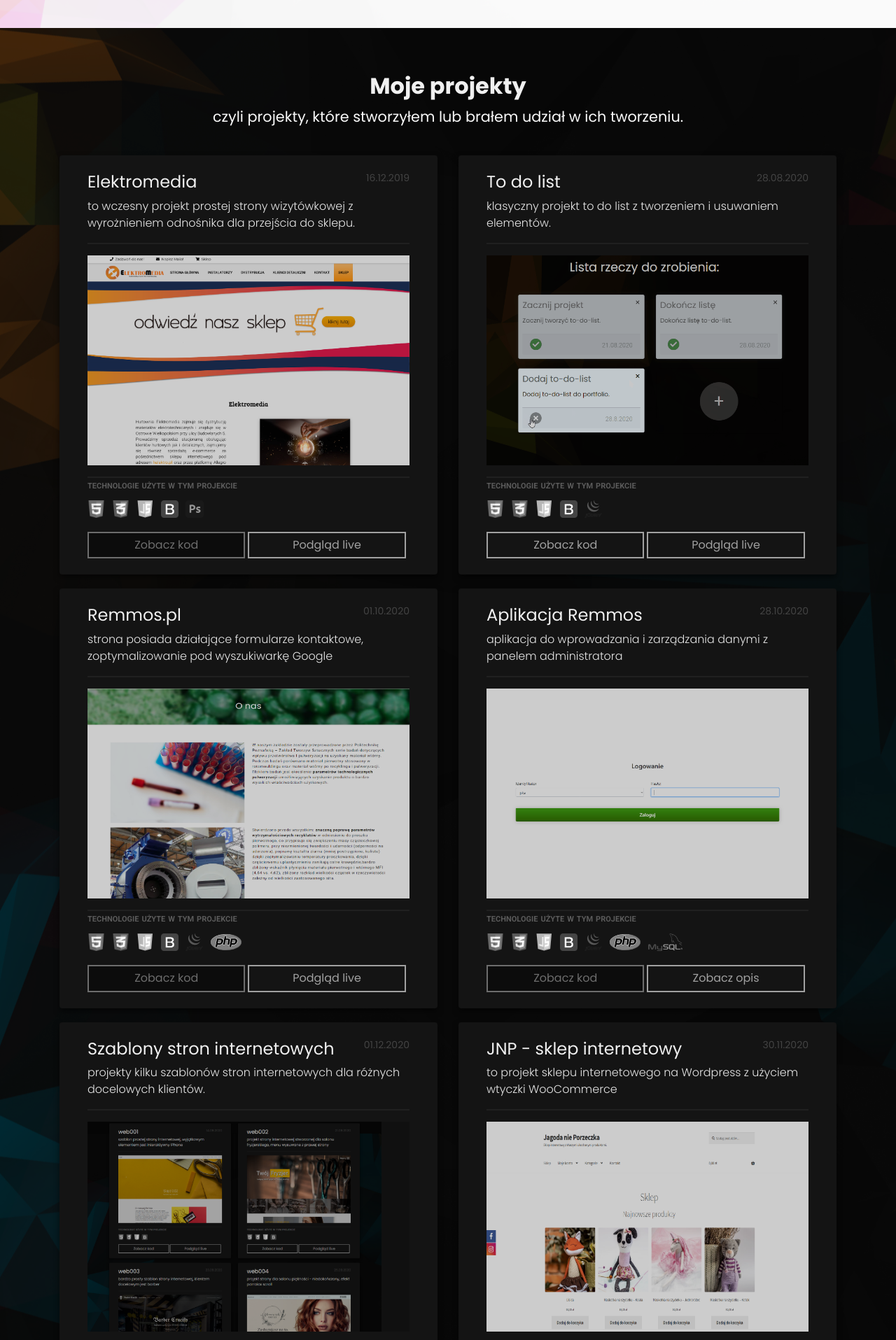
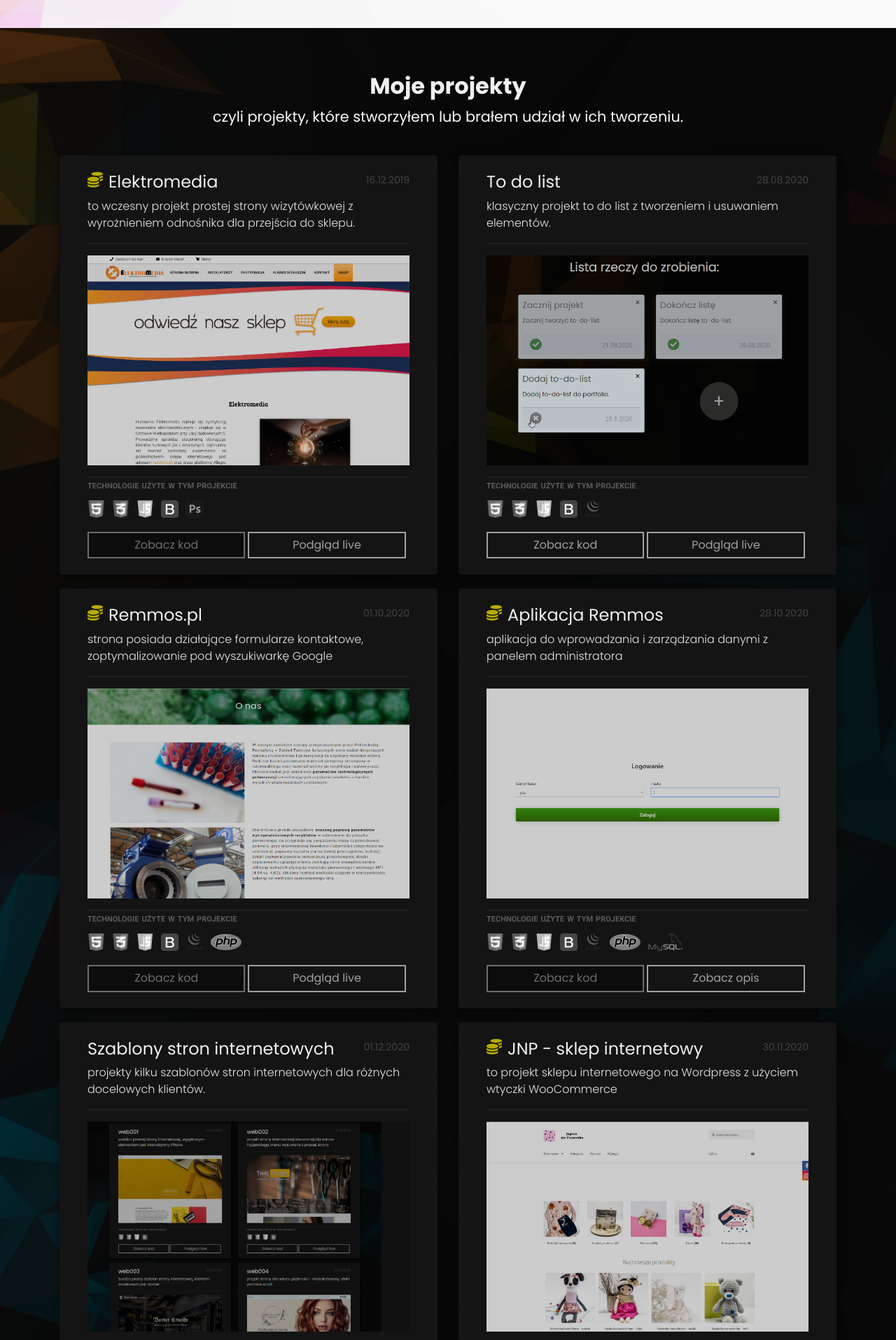
Before and after one commit to Pacislavek/pacislavek.github.io, a PHP site: page / in a window 1280 px wide. Shown: the part 1911-3826 px from the top of the page at 70% size. Run offline with PHP 8.4, Linux system fonts and the light colour scheme; some libraries are stand-ins or nearby versions.

Commit message:
general update

```diff
--- a/css/main.css
+++ b/css/main.css
@@ -324,6 +324,8 @@ a:hover {
   color: rgba(255, 255, 255, 0.2);
   font-size: 14px;
   transition: all 0.3 ease-in;
+  margin-left: auto !important;
+  padding-top: 3px;
 }
 
 .project-date:hover {
@@ -337,7 +339,17 @@ a:hover {
   font-weight: 400;
   padding-top: 6px;
   display: flex;
-  justify-content: space-between;
+}
+
+.commerce {
+  color: #e0d100;
+  font-size: 22px;
+  opacity: 0.8;
+  transition: all 0.3s linear;
+}
+
+.commerce:hover {
+  opacity: 1;
 }
 
 .project-desc {
@@ -422,6 +434,10 @@ a:hover {
 
 .project-todolist:hover {
   background-image: url(../img/todolist.gif);
+}
+
+.project-jnp {
+  background-image: url(../img/jnp_preview.png);
 }
 
 .project-technologies-title {
--- a/index.html
+++ b/index.html
@@ -489,7 +489,7 @@
         <div class="col-lg-6">
           <div data-aos="fade-down" class="project-card">
 
-            <h4 class="h4 project-title">Elektromedia <span class="project-date">16.12.2019</span></h4>
+            <h4 class="h4 project-title"><i title="Projekt komercyjny" class="fas fa-coins commerce mr-2"></i>Elektromedia <span class="project-date">16.12.2019</span></h4>
             <p class="project-desc">to wczesny projekt prostej strony wizytówkowej z wyrożnieniem odnośnika dla przejścia do sklepu.</p>
 
             <hr class="project-hr">
@@ -553,7 +553,7 @@
         <div class="col-lg-6">
           <div data-aos="fade-up" class="project-card">
 
-            <h4 class="h4 project-title">Remmos.pl<span class="project-date">01.10.2020</span></h4>
+            <h4 class="h4 project-title"><i title="Projekt komercyjny" class="fas fa-coins commerce mr-2"></i>Remmos.pl<span class="project-date">01.10.2020</span></h4>
             <p class="project-desc">strona posiada działające formularze kontaktowe, zoptymalizowanie pod wyszukiwarkę Google</p>
 
             <hr class="project-hr">
@@ -586,7 +586,7 @@
         <div class="col-lg-6">
           <div data-aos="fade-up" class="project-card">
 
-            <h4 class="h4 project-title">Aplikacja Remmos<span class="project-date">28.10.2020</span></h4>
+            <h4 class="h4 project-title"><i title="Projekt komercyjny" class="fas fa-coins commerce mr-2"></i>Aplikacja Remmos<span class="project-date">28.10.2020</span></h4>
             <p class="project-desc">aplikacja do wprowadzania i zarządzania danymi z panelem administratora</p>
 
             <hr class="project-hr">
@@ -654,13 +654,13 @@
         <div class="col-lg-6">
           <div data-aos="fade-up" class="project-card">
 
-            <h4 class="h4 project-title">JNP - sklep internetowy <span class="project-date">30.11.2020</span></h4>
+            <h4 class="h4 project-title"><i title="Projekt komercyjny" class="fas fa-coins commerce mr-2"></i>JNP - sklep internetowy <span class="project-date">30.11.2020</span></h4>
             <p class="project-desc">to projekt sklepu internetowego na Wordpress z użyciem wtyczki WooCommerce</p>
 
             <hr class="project-hr">
 
             <div class="project-img">
-              <img src="img/jnp_preview.png" alt="" class="img-fluid h-100">
+              <div class="project-img project-jnp"></div>
             </div>
 
             <hr class="project-hr">
```
Also changed, not shown: img/jnp_preview.png.
